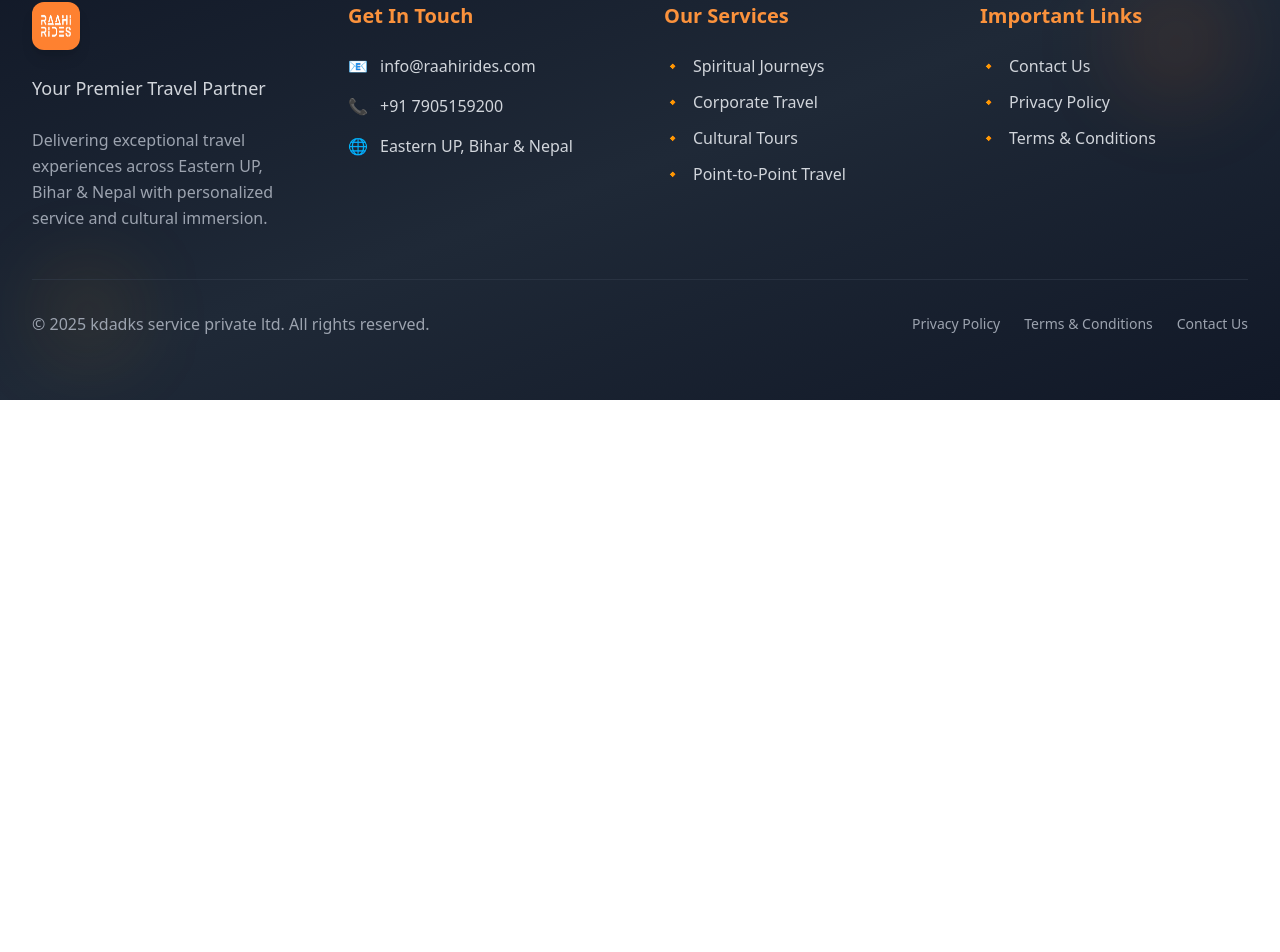
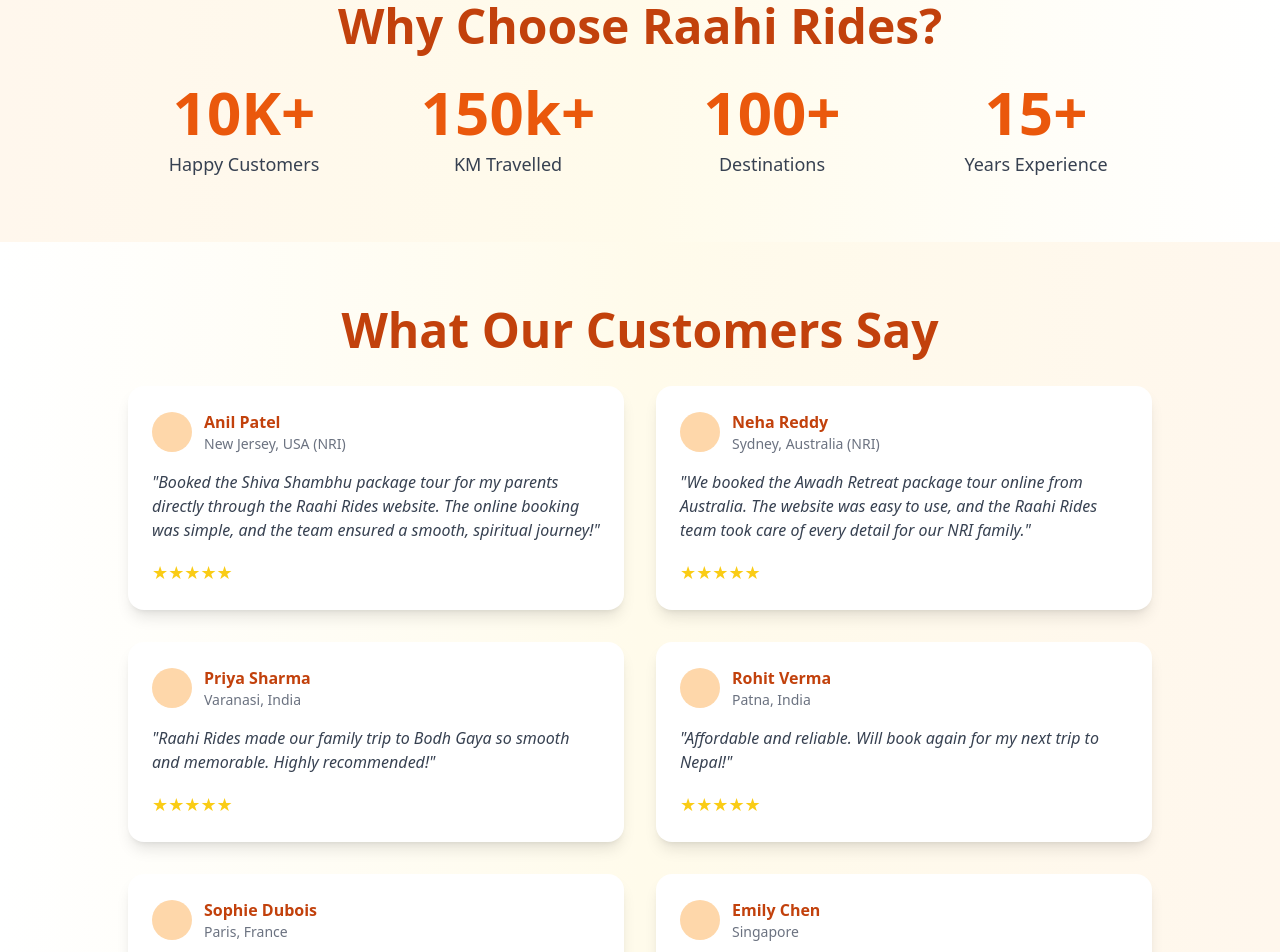
Before and after one commit to kdadks/raahirides, a React (Vite) app: page / in a window 1280 px wide. Shown: the part 6691-7643 px from the top of the page. Before the commit the page ends 7091 px from the top, so only its background shows below. Built offline with nearby package versions, Linux system fonts and the light colour scheme.

Commit message:
customer review

```diff
--- a/src/App.jsx
+++ b/src/App.jsx
@@ -239,6 +239,106 @@
           ))}
         </div>
       </section>
+
+      {/* Stats Section */}
+      <section className="py-16 px-4 md:px-8 bg-gradient-to-r from-orange-50 via-amber-50 to-white text-center">
+        <div className="max-w-5xl mx-auto">
+          <h2 className="text-3xl md:text-5xl font-bold mb-8 text-orange-700">Why Choose Raahi Rides?</h2>
+          <div className="grid grid-cols-2 md:grid-cols-4 gap-8">
+            <div>
+              <div className="text-4xl md:text-6xl font-extrabold text-orange-600">10K+</div>
+              <div className="text-lg font-medium text-gray-700 mt-2">Happy Customers</div>
+            </div>
+            <div>
+              <div className="text-4xl md:text-6xl font-extrabold text-orange-600">150k+</div>
+              <div className="text-lg font-medium text-gray-700 mt-2">KM Travelled</div>
+            </div>
+            <div>
+              <div className="text-4xl md:text-6xl font-extrabold text-orange-600">100+</div>
+              <div className="text-lg font-medium text-gray-700 mt-2">Destinations</div>
+            </div>
+            <div>
+              <div className="text-4xl md:text-6xl font-extrabold text-orange-600">15+</div>
+              <div className="text-lg font-medium text-gray-700 mt-2">Years Experience</div>
+            </div>
+          </div>
+        </div>
+      </section>
+
+      {/* Customer Reviews Section */}
+      <section className="py-16 px-4 md:px-8 bg-gradient-to-l from-orange-50 via-amber-50 to-white">
+        <div className="max-w-5xl mx-auto">
+          <h2 className="text-3xl md:text-5xl font-bold mb-8 text-orange-700 text-center">What Our Customers Say</h2>
+          <div className="grid grid-cols-1 md:grid-cols-2 gap-8">
+            <div className="bg-white rounded-2xl shadow-lg p-6 flex flex-col">
+              <div className="flex items-center mb-4">
+                <span className="inline-block w-10 h-10 bg-orange-200 rounded-full mr-3"></span>
+                <div>
+                  <div className="font-semibold text-orange-700">Anil Patel</div>
+                  <div className="text-sm text-gray-500">New Jersey, USA (NRI)</div>
+                </div>
+              </div>
+              <div className="text-gray-700 italic flex-grow">"Booked the Shiva Shambhu package tour for my parents directly through the Raahi Rides website. The online booking was simple, and the team ensured a smooth, spiritual journey!"</div>
+              <div className="mt-4 text-yellow-400 text-lg">★★★★★</div>
+            </div>
+            <div className="bg-white rounded-2xl shadow-lg p-6 flex flex-col">
+              <div className="flex items-center mb-4">
+                <span className="inline-block w-10 h-10 bg-orange-200 rounded-full mr-3"></span>
+                <div>
+                  <div className="font-semibold text-orange-700">Neha Reddy</div>
+                  <div className="text-sm text-gray-500">Sydney, Australia (NRI)</div>
+                </div>
+              </div>
+              <div className="text-gray-700 italic flex-grow">"We booked the Awadh Retreat package tour online from Australia. The website was easy to use, and the Raahi Rides team took care of every detail for our NRI family."</div>
+              <div className="mt-4 text-yellow-400 text-lg">★★★★★</div>
+            </div>
+            <div className="bg-white rounded-2xl shadow-lg p-6 flex flex-col">
+              <div className="flex items-center mb-4">
+                <span className="inline-block w-10 h-10 bg-orange-200 rounded-full mr-3"></span>
+                <div>
+                  <div className="font-semibold text-orange-700">Priya Sharma</div>
+                  <div className="text-sm text-gray-500">Varanasi, India</div>
+                </div>
+              </div>
+              <div className="text-gray-700 italic flex-grow">"Raahi Rides made our family trip to Bodh Gaya so smooth and memorable. Highly recommended!"</div>
+              <div className="mt-4 text-yellow-400 text-lg">★★★★★</div>
+            </div>
+            <div className="bg-white rounded-2xl shadow-lg p-6 flex flex-col">
+              <div className="flex items-center mb-4">
+                <span className="inline-block w-10 h-10 bg-orange-200 rounded-full mr-3"></span>
+                <div>
+                  <div className="font-semibold text-orange-700">Rohit Verma</div>
+                  <div className="text-sm text-gray-500">Patna, India</div>
+                </div>
+              </div>
+              <div className="text-gray-700 italic flex-grow">"Affordable and reliable. Will book again for my next trip to Nepal!"</div>
+              <div className="mt-4 text-yellow-400 text-lg">★★★★★</div>
+            </div>
+            <div className="bg-white rounded-2xl shadow-lg p-6 flex flex-col">
+              <div className="flex items-center mb-4">
+                <span className="inline-block w-10 h-10 bg-orange-200 rounded-full mr-3"></span>
+                <div>
+                  <div className="font-semibold text-orange-700">Sophie Dubois</div>
+                  <div className="text-sm text-gray-500">Paris, France</div>
+                </div>
+              </div>
+              <div className="text-gray-700 italic flex-grow">"Wonderful service! The booking process was easy and the journey was delightful."</div>
+              <div className="mt-4 text-yellow-400 text-lg">★★★★★</div>
+            </div>
+            <div className="bg-white rounded-2xl shadow-lg p-6 flex flex-col">
+              <div className="flex items-center mb-4">
+                <span className="inline-block w-10 h-10 bg-orange-200 rounded-full mr-3"></span>
+                <div>
+                  <div className="font-semibold text-orange-700">Emily Chen</div>
+                  <div className="text-sm text-gray-500">Singapore</div>
+                </div>
+              </div>
+              <div className="text-gray-700 italic flex-grow">"The best way to explore Bihar and UP. The guides were knowledgeable and friendly."</div>
+              <div className="mt-4 text-yellow-400 text-lg">★★★★★</div>
+            </div>
+          </div>
+        </div>
+      </section>
     </>
   );
 
```
